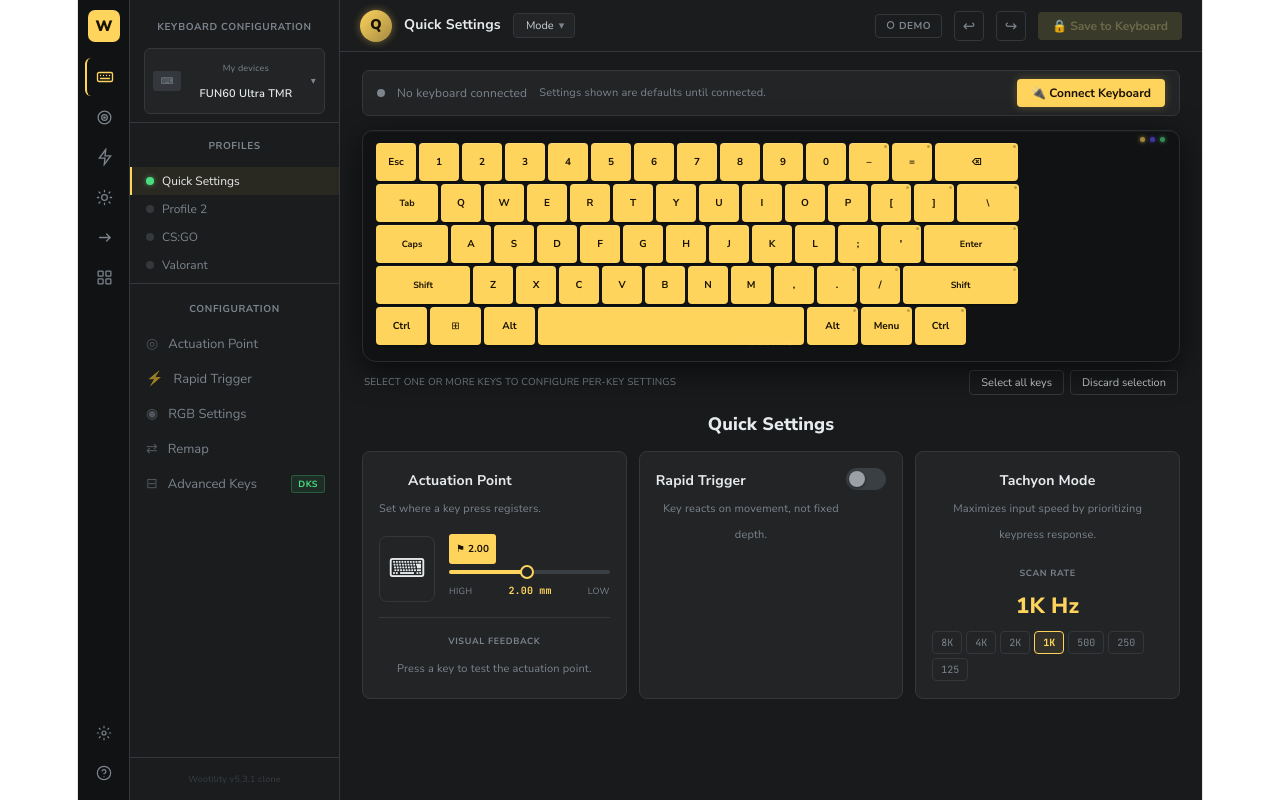
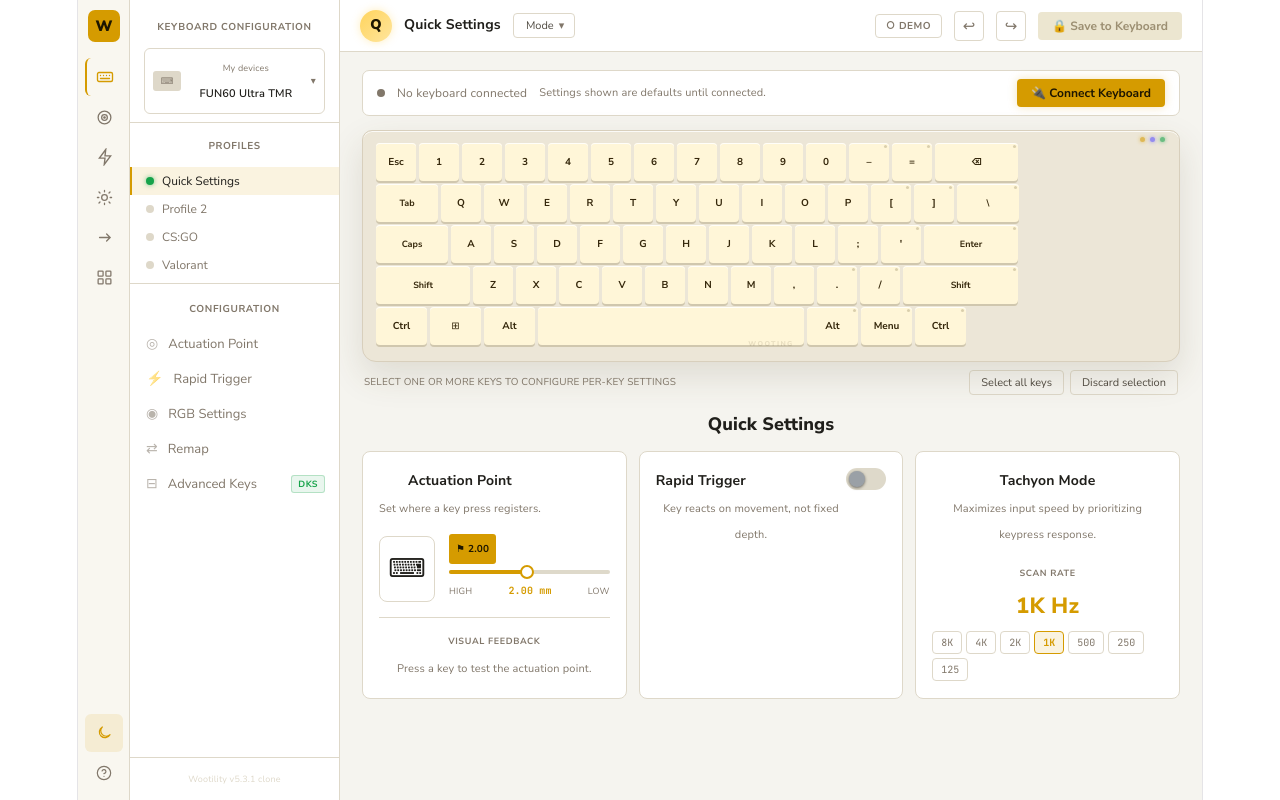
Before and after one commit to Pikalev15/fun60-driver, a React (Vite) app: page / in a window 1280 px wide. Both pictures are taken after a click on the button 103 px from the left and 733 px from the top of the page. Built offline with nearby package versions, Linux system fonts and the light colour scheme.

Commit message:
light mode

```diff
--- a/src/App.jsx
+++ b/src/App.jsx
@@ -135,15 +135,47 @@ const ALL_KEYS = ROWS.flat();
 /* ─────────────────────────────────────────────────────────────────────────────
    DESIGN TOKENS  (extracted from Wootility 5.3.1 source)
 ───────────────────────────────────────────────────────────────────────────── */
-const C = {
-  bg:      "#181a1b", surf:   "#222426", over:   "#2b2e31",
-  bord:    "#34383c", bordHv: "#4a5058",
-  key:     "#FFD45C", keyHv:  "#ffe07a", keyTxt: "#1a1200",
-  keySel:  "#5B51FF", keySlH: "#7168ff",
-  txt:     "#e8ebed", sub:    "#ccd1d6", muted:  "#7C848D",
-  accent:  "#FFD45C", atxt:   "#1a1200",
-  green:   "#4ade80", red:    "#EE3F3F", blue:   "#38bdf8",
+const THEMES = {
+  dark: {
+    bg: "#181a1b", surf: "#222426", over: "#2b2e31",
+    nav: "#111213", panel: "#1a1c1d", track: "#3a3f44",
+    bord: "#34383c", bordHv: "#4a5058", kbBody: "#111213", kbBord: "#2a2d30",
+    key: "#FFD45C", keyHv: "#ffe07a", keyTxt: "#1a1200",
+    keySel: "#5B51FF", keySlH: "#7168ff",
+    txt: "#e8ebed", sub: "#ccd1d6", muted: "#7C848D",
+    accent: "#FFD45C", atxt: "#1a1200", activeBg: "rgba(255,212,92,.08)",
+    disabledBg: "#3a3a2a", disabledTxt: "#6a6a4a",
+    shadow: "0 8px 32px rgba(0,0,0,.6), inset 0 1px 0 rgba(255,255,255,.04)",
+    keyRestShadow: "0 2px 0 rgba(0,0,0,.3),inset 0 1px 0 rgba(255,255,255,.15)",
+    keyDepthShadow: d => `inset 0 ${Math.round(d*5)}px 4px rgba(0,0,0,.3),0 0 0 1px rgba(0,0,0,.2)`,
+    keyDepthBg: d => `hsl(${48-d*30},${90-d*20}%,${78-d*28}%)`,
+    keyDepthBar: "rgba(0,0,0,.3)", sharedDot: "rgba(0,0,0,.25)",
+    selectedMark: "rgba(255,255,255,.5)", selectedDot: "rgba(255,255,255,.4)",
+    selectedTxt: "#fff", selectedSub: "rgba(255,255,255,.7)", depthTxt: "rgba(0,0,0,.45)",
+    watermark: "rgba(255,255,255,.06)",
+    green: "#4ade80", red: "#EE3F3F", blue: "#38bdf8",
+  },
+  light: {
+    bg: "#f5f4ef", surf: "#ffffff", over: "#f0eee7",
+    nav: "#f9f7f0", panel: "#ffffff", track: "#ded9ca",
+    bord: "#ded8c9", bordHv: "#c7bea9", kbBody: "#ece6d7", kbBord: "#d8cfbc",
+    key: "#fff6d8", keyHv: "#ffefaf", keyTxt: "#35270b",
+    keySel: "#4f46e5", keySlH: "#635bff",
+    txt: "#201f1b", sub: "#504b42", muted: "#81776a",
+    accent: "#d59b00", atxt: "#1d1600", activeBg: "rgba(213,155,0,.12)",
+    disabledBg: "#ece6d0", disabledTxt: "#9c8f72",
+    shadow: "0 14px 35px rgba(82,68,33,.14), inset 0 1px 0 rgba(255,255,255,.8)",
+    keyRestShadow: "0 2px 0 rgba(111,88,28,.22),inset 0 1px 0 rgba(255,255,255,.85)",
+    keyDepthShadow: d => `inset 0 ${Math.round(d*5)}px 4px rgba(111,88,28,.22),0 0 0 1px rgba(111,88,28,.14)`,
+    keyDepthBg: d => `hsl(${48-d*22},${88-d*12}%,${88-d*20}%)`,
+    keyDepthBar: "rgba(87,68,18,.26)", sharedDot: "rgba(87,68,18,.22)",
+    selectedMark: "rgba(255,255,255,.55)", selectedDot: "rgba(255,255,255,.45)",
+    selectedTxt: "#ffffff", selectedSub: "rgba(255,255,255,.78)", depthTxt: "rgba(68,50,10,.55)",
+    watermark: "rgba(71,57,21,.12)",
+    green: "#16a34a", red: "#dc2626", blue: "#0284c7",
+  },
 };
+let C = THEMES.dark;
 const FONT = "'Nunito Sans','Inter',system-ui,sans-serif";
 const MONO = "'JetBrains Mono',monospace";
 
@@ -243,7 +275,7 @@ function Toggle({ on, onChange }) {
   return (
     <div onClick={() => onChange(!on)} style={{
       width:40, height:22, borderRadius:11, cursor:"pointer", flexShrink:0,
-      background: on ? C.accent : "#3a3f44", position:"relative",
+      background: on ? C.accent : C.track, position:"relative",
       transition:"background .18s",
       boxShadow: on ? `0 0 8px ${C.accent}55` : "none",
     }}>
@@ -269,7 +301,7 @@ function Slider({ label, value, min, max, step, onChange, unit="mm", color=C.acc
           </span>
         </div>
       )}
-      <div style={{ position:"relative", height:4, borderRadius:2, background:"#3a3f44" }}>
+      <div style={{ position:"relative", height:4, borderRadius:2, background:C.track }}>
         <div style={{ position:"absolute", left:0, width:`${pct}%`, height:"100%", borderRadius:2, background:color }}/>
         <div style={{
           position:"absolute", top:"50%", left:`${pct}%`,
@@ -299,7 +331,7 @@ function NavItem({ icon, label, active, badge, onClick }) {
   return (
     <button onClick={onClick} style={{
       display:"flex", alignItems:"center", gap:10, width:"100%", padding:"8px 14px",
-      background: active ? "rgba(255,212,92,.08)" : "transparent",
+      background: active ? C.activeBg : "transparent",
       border:"none", borderLeft:`2px solid ${active ? C.accent : "transparent"}`,
       cursor:"pointer", fontFamily:FONT, fontSize:13,
       color: active ? C.txt : C.muted, fontWeight: active ? 600 : 400,
@@ -380,10 +412,10 @@ function KeyboardViz({ keyDepths, selectedKeys, onKeyClick, onSelectAll, onDesel
     <div style={{ display:"flex", flexDirection:"column", gap:0 }}>
       {/* body */}
       <div style={{
-        background:"#111213", borderRadius:"10px 10px 14px 14px",
+        background:C.kbBody, borderRadius:"10px 10px 14px 14px",
         padding:"12px 13px 16px", display:"inline-flex", flexDirection:"column", gap:G,
-        border:`1px solid #2a2d30`,
-        boxShadow:"0 8px 32px rgba(0,0,0,.6), inset 0 1px 0 rgba(255,255,255,.04)",
+        border:`1px solid ${C.kbBord}`,
+        boxShadow:C.shadow,
         position:"relative",
       }}>
         {/* status LEDs */}
@@ -400,7 +432,7 @@ function KeyboardViz({ keyDepths, selectedKeys, onKeyClick, onSelectAll, onDesel
               const sel = selectedKeys.has(key.id);
               const hov_ = hov === key.id;
               const bg  = sel ? (hov_ ? C.keySlH : C.keySel)
-                        : d > 0.02 ? `hsl(${48-d*30},${90-d*20}%,${78-d*28}%)`
+                        : d > 0.02 ? C.keyDepthBg(d)
                         : hov_ ? C.keyHv : C.key;
               return (
                 <button key={key.id}
@@ -412,9 +444,7 @@ function KeyboardViz({ keyDepths, selectedKeys, onKeyClick, onSelectAll, onDesel
                     width:kw(key.u), height:38, borderRadius:4, flexShrink:0,
                     background:bg, border:"none", padding:0, cursor:"pointer",
                     outline: sel ? `2px solid rgba(91,81,255,.8)` : "none", outlineOffset:-1,
-                    boxShadow: d>0.02
-                      ? `inset 0 ${Math.round(d*5)}px 4px rgba(0,0,0,.3),0 0 0 1px rgba(0,0,0,.2)`
-                      : "0 2px 0 rgba(0,0,0,.3),inset 0 1px 0 rgba(255,255,255,.15)",
+                    boxShadow: d>0.02 ? C.keyDepthShadow(d) : C.keyRestShadow,
                     display:"flex", flexDirection:"column",
                     alignItems:"center", justifyContent:"center",
                     position:"relative", overflow:"hidden",
@@ -426,22 +456,22 @@ function KeyboardViz({ keyDepths, selectedKeys, onKeyClick, onSelectAll, onDesel
                   {d > 0.02 && <div style={{
                     position:"absolute", bottom:0, left:0,
                     width:`${d*100}%`, height:2,
-                    background: sel ? "rgba(255,255,255,.5)" : "rgba(0,0,0,.3)",
+                    background: sel ? C.selectedMark : C.keyDepthBar,
                     borderTopRightRadius:1,
                   }}/>}
                   {/* shared-slot indicator */}
                   {key.shared && <div style={{
                     position:"absolute", top:2, right:2,
                     width:3, height:3, borderRadius:"50%",
-                    background: sel ? "rgba(255,255,255,.4)" : "rgba(0,0,0,.25)",
+                    background: sel ? C.selectedDot : C.sharedDot,
                   }}/>}
                   <span style={{
                     fontSize:key.u>=1.5?9:10, fontFamily:FONT, fontWeight:700,
-                    color: sel?"#fff":C.keyTxt, userSelect:"none", lineHeight:1,
+                    color: sel?C.selectedTxt:C.keyTxt, userSelect:"none", lineHeight:1,
                   }}>{key.l}</span>
                   {d > 0.08 && <span style={{
                     fontSize:6.5, fontFamily:MONO, lineHeight:1, marginTop:1,
-                    color: sel?"rgba(255,255,255,.7)":"rgba(0,0,0,.45)",
+                    color: sel?C.selectedSub:C.depthTxt,
                   }}>{(d*4).toFixed(1)}</span>}
                 </button>
               );
@@ -450,7 +480,7 @@ function KeyboardViz({ keyDepths, selectedKeys, onKeyClick, onSelectAll, onDesel
         ))}
         <div style={{ position:"absolute", bottom:4, left:"50%", transform:"translateX(-50%)",
           fontSize:7, fontWeight:800, letterSpacing:".2em",
-          color:"rgba(255,255,255,.06)", textTransform:"uppercase" }}>wooting</div>
+          color:C.watermark, textTransform:"uppercase" }}>wooting</div>
       </div>
 
       {/* sub-bar */}
@@ -627,7 +657,7 @@ function PerfCard({ pollingCode, setPollingCode, connected, dSend }) {
           return (
             <button key={r} onClick={() => handleRate(code)} style={{
               padding:"4px 8px", borderRadius:4, border:`1px solid ${(POLL_HZ[pollingCode]??1000)===r?C.accent:C.bord}`,
-              background:(POLL_HZ[pollingCode]??1000)===r?"rgba(255,212,92,.08)":"transparent",
+              background:(POLL_HZ[pollingCode]??1000)===r?C.activeBg:"transparent",
               color:(POLL_HZ[pollingCode]??1000)===r?C.accent:C.muted,
               fontSize:10, fontFamily:MONO, cursor:"pointer",
               fontWeight:(POLL_HZ[pollingCode]??1000)===r?700:400,
@@ -674,7 +704,7 @@ function RGBPanel({ ledOn, setLedOn, ledMode, setLedMode, ledR, setLedR, ledG, s
           {MODES.map(([code, name]) => (
             <button key={code} onClick={() => { setLedMode(+code); apply(+code,ledSpeed,ledBri,ledR,ledG,ledB); }} style={{
               padding:"6px 11px", border:`1px solid ${ledMode===+code?C.accent:C.bord}`,
-              borderRadius:4, background:ledMode===+code?"rgba(255,212,92,.07)":"transparent",
+              borderRadius:4, background:ledMode===+code?C.activeBg:"transparent",
               color:ledMode===+code?C.accent:C.muted, fontSize:12, textAlign:"left",
               fontFamily:FONT, cursor:"pointer",
             }}>{name}</button>
@@ -689,7 +719,7 @@ function RGBPanel({ ledOn, setLedOn, ledMode, setLedMode, ledR, setLedR, ledG, s
               {["#FFD45C","#5B51FF","#ef4444","#4ade80","#38bdf8","#f5f5f5"].map(c => (
                 <div key={c} onClick={() => setHex(c)} style={{
                   width:20,height:20,borderRadius:3,background:c,cursor:"pointer",
-                  border:hex===c?"2px solid #fff":`1px solid ${C.bord}`,
+                  border:hex===c?`2px solid ${C.txt}`:`1px solid ${C.bord}`,
                 }}/>
               ))}
               <label style={{ fontSize:10, color:C.muted, fontFamily:MONO, cursor:"pointer" }}>
@@ -724,7 +754,7 @@ function RemapPanel({ selectedKeys }) {
           {cats.map(c => (
             <button key={c} onClick={()=>setCat(c)} style={{
               padding:"5px 10px", border:`1px solid ${cat===c?C.accent:C.bord}`,
-              borderRadius:4, background:cat===c?"rgba(255,212,92,.07)":"transparent",
+              borderRadius:4, background:cat===c?C.activeBg:"transparent",
               color:cat===c?C.accent:C.muted, fontSize:11, fontFamily:FONT, cursor:"pointer",
             }}>{c}</button>
           ))}
@@ -764,7 +794,7 @@ function AdvancedPanel({ selectedKeys }) {
           {["Key press","Key release","None"].map(t=>(
             <button key={t} onClick={()=>upd(i,"type",t)} style={{
               padding:"4px 8px", border:`1px solid ${rows[i].type===t?C.accent:C.bord}`,
-              borderRadius:4, background:rows[i].type===t?"rgba(255,212,92,.07)":"transparent",
+              borderRadius:4, background:rows[i].type===t?C.activeBg:"transparent",
               color:rows[i].type===t?C.accent:C.muted, fontSize:10, fontFamily:FONT, cursor:"pointer",
             }}>{t}</button>
           ))}
@@ -791,6 +821,8 @@ const IC = {
   rgb:  <svg width="17" height="17" fill="none" stroke="currentColor" strokeWidth="1.8" viewBox="0 0 24 24"><circle cx="12" cy="12" r="4"/><path d="M12 2v2M12 20v2M4.22 4.22l1.42 1.42M18.36 18.36l1.42 1.42M2 12h2M20 12h2M4.22 19.78l1.42-1.42M18.36 5.64l1.42-1.42" strokeLinecap="round"/></svg>,
   gear: <svg width="16" height="16" fill="none" stroke="currentColor" strokeWidth="1.8" viewBox="0 0 24 24"><circle cx="12" cy="12" r="3"/><path d="M12 2v2M12 20v2M4.93 4.93l1.42 1.42M17.65 17.65l1.42 1.42M2 12h2M20 12h2M4.93 19.07l1.42-1.42M17.65 6.35l1.42-1.42" strokeLinecap="round"/></svg>,
   help: <svg width="16" height="16" fill="none" stroke="currentColor" strokeWidth="1.8" viewBox="0 0 24 24"><circle cx="12" cy="12" r="10"/><path d="M9.09 9a3 3 0 015.83 1c0 2-3 3-3 3M12 17h.01" strokeLinecap="round"/></svg>,
+  sun:  <svg width="16" height="16" fill="none" stroke="currentColor" strokeWidth="1.8" viewBox="0 0 24 24"><circle cx="12" cy="12" r="4"/><path d="M12 2v2M12 20v2M4.93 4.93l1.42 1.42M17.65 17.65l1.42 1.42M2 12h2M20 12h2M4.93 19.07l1.42-1.42M17.65 6.35l1.42-1.42" strokeLinecap="round"/></svg>,
+  moon: <svg width="16" height="16" fill="none" stroke="currentColor" strokeWidth="1.8" viewBox="0 0 24 24"><path d="M21 14.5A8.5 8.5 0 119.5 3a6.5 6.5 0 0011.5 11.5z" strokeLinecap="round" strokeLinejoin="round"/></svg>,
 };
 
 const NAV = [
@@ -809,6 +841,7 @@ const PCOLORS = ["#FFD45C","#a78bfa","#f97316","#38bdf8"];
    MAIN APP
 ───────────────────────────────────────────────────────────────────────────── */
 export default function App() {
+  const [themeName, setThemeName] = useState("dark");
   const [section, setSection]   = useState("quick");
   const [profile, setProfile]   = useState(0);
   const [selKeys, setSelKeys]   = useState(new Set());
@@ -881,7 +914,9 @@ export default function App() {
     if (connected) dSend("profile", CMD.setProfile(i), 0);
   };
 
+  C = THEMES[themeName];
   const pColor = PCOLORS[profile];
+  const isLight = themeName === "light";
 
   return (
     <div style={{ display:"flex", flexDirection:"column", height:"100vh",
@@ -892,7 +927,7 @@ export default function App() {
       <div style={{ display:"flex", flex:1, minHeight:0 }}>
 
         {/* ── ICON SIDEBAR ────────────────────────────────────────── */}
-        <div style={{ width:52, flexShrink:0, background:"#111213",
+        <div style={{ width:52, flexShrink:0, background:C.nav,
           borderRight:`1px solid ${C.bord}`, display:"flex", flexDirection:"column",
           alignItems:"center", paddingTop:10, gap:2 }}>
           <div style={{ width:32, height:32, borderRadius:7, background:C.accent,
@@ -908,16 +943,21 @@ export default function App() {
             }}>{n.icon}</button>
           ))}
           <div style={{ flex:1 }}/>
-          {[IC.gear, IC.help].map((ic,i) => (
-            <button key={i} style={{ width:38,height:38,borderRadius:6,background:"transparent",
-              border:"none",cursor:"pointer",color:C.muted,
+          <button onClick={() => setThemeName(isLight ? "dark" : "light")}
+            title={isLight ? "Switch to dark mode" : "Switch to light mode"}
+            aria-label={isLight ? "Switch to dark mode" : "Switch to light mode"}
+            style={{ width:38,height:38,borderRadius:6,background:isLight?C.activeBg:"transparent",
+              border:"none",cursor:"pointer",color:isLight?C.accent:C.muted,
               display:"flex",alignItems:"center",justifyContent:"center",
-              marginBottom:i===1?8:0 }}>{ic}</button>
-          ))}
+              marginBottom:0 }}>{isLight ? IC.moon : IC.sun}</button>
+          <button title="Help" aria-label="Help" style={{ width:38,height:38,borderRadius:6,background:"transparent",
+            border:"none",cursor:"pointer",color:C.muted,
+            display:"flex",alignItems:"center",justifyContent:"center",
+            marginBottom:8 }}>{IC.help}</button>
         </div>
 
         {/* ── TEXT SIDEBAR ────────────────────────────────────────── */}
-        <div style={{ width:210, flexShrink:0, background:"#1a1c1d",
+        <div style={{ width:210, flexShrink:0, background:C.panel,
           borderRight:`1px solid ${C.bord}`, display:"flex", flexDirection:"column", overflow:"hidden" }}>
           <div style={{ padding:"14px 14px 8px", borderBottom:`1px solid ${C.bord}` }}>
             <div style={{ fontSize:10, fontWeight:700, color:C.muted, letterSpacing:".06em",
@@ -940,7 +980,7 @@ export default function App() {
           {[0,1,2,3].map(i => (
             <button key={i} onClick={()=>handleProfileChange(i)} style={{
               display:"flex", alignItems:"center", gap:8, width:"100%", padding:"6px 14px",
-              background: profile===i&&section==="quick" ? "rgba(255,212,92,.07)" : "transparent",
+              background: profile===i&&section==="quick" ? C.activeBg : "transparent",
               border:"none", borderLeft:`2px solid ${profile===i&&section==="quick"?C.accent:"transparent"}`,
               cursor:"pointer", fontFamily:FONT, fontSize:12,
               color: profile===i?C.txt:C.muted,
@@ -964,7 +1004,7 @@ export default function App() {
           <NavItem icon="⊟" label="Advanced Keys"  active={section==="advanced"} onClick={()=>setSection("advanced")} badge="DKS"/>
 
           <div style={{ flex:1 }}/>
-          <div style={{ padding:"8px 14px", fontSize:9, color:"#3a3f44", borderTop:`1px solid ${C.bord}` }}>
+          <div style={{ padding:"8px 14px", fontSize:9, color:C.bord, borderTop:`1px solid ${C.bord}` }}>
             Wootility v5.3.1 clone
           </div>
         </div>
@@ -972,7 +1012,7 @@ export default function App() {
         {/* ── MAIN CONTENT ─────────────────────────────────────────── */}
         <div style={{ flex:1, display:"flex", flexDirection:"column", overflow:"hidden" }}>
           {/* topbar */}
-          <div style={{ height:52, flexShrink:0, background:"#1a1c1d",
+          <div style={{ height:52, flexShrink:0, background:C.panel,
             borderBottom:`1px solid ${C.bord}`,
             display:"flex", alignItems:"center", padding:"0 20px", gap:12 }}>
             <div style={{ width:32,height:32,borderRadius:"50%",
@@ -992,7 +1032,7 @@ export default function App() {
             {/* demo */}
             <button onClick={()=>setDemo(d=>!d)} style={{
               padding:"4px 10px", border:`1px solid ${demo?C.accent:C.bord}`,
-              borderRadius:4, background:demo?"rgba(255,212,92,.08)":"transparent",
+              borderRadius:4, background:demo?C.activeBg:"transparent",
               color:demo?C.accent:C.muted, fontSize:10, fontWeight:700,
               cursor:"pointer", fontFamily:FONT, letterSpacing:".05em",
             }}>{demo?"◉ DEMO":"○ DEMO"}</button>
@@ -1006,8 +1046,8 @@ export default function App() {
             <button onClick={() => connected ? dSend("save-profile", CMD.setProfile(profile), 0) : null}
               style={{ display:"flex",alignItems:"center",gap:6,
                 padding:"6px 14px",borderRadius:4,
-                background: connected ? C.accent : "#3a3a2a",
-                border:"none", color: connected ? C.atxt : "#6a6a4a",
+                background: connected ? C.accent : C.disabledBg,
+                border:"none", color: connected ? C.atxt : C.disabledTxt,
                 fontSize:12,fontWeight:700,cursor:connected?"pointer":"default",
                 fontFamily:FONT,
                 boxShadow: connected ? `0 0 10px ${C.accent}55` : "none" }}>
```
